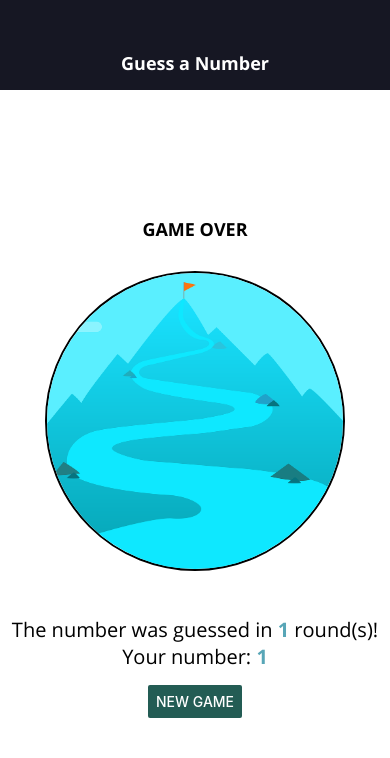
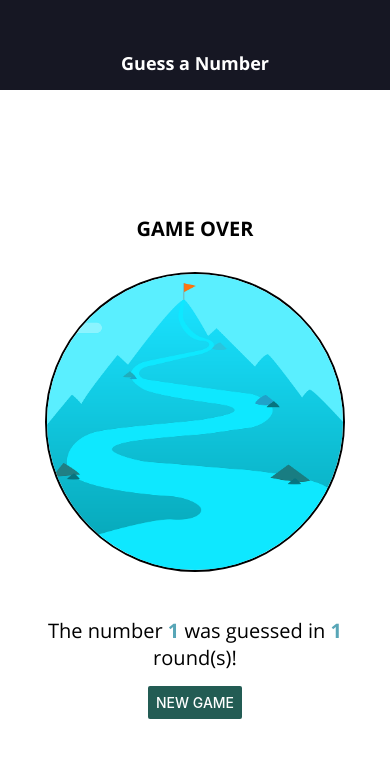
Before and after one commit to sapinspys/React-Native-Practice, a React Native app in the folder guess-a-number-app/: screen / in a window 390 px wide. Shown: the top 758 px of the page. Built offline with nearby package versions, Linux system fonts and the light colour scheme.

Commit message:
Simplifying end game message and styling

```diff
--- a/guess-a-number-app/components/TitleText.js
+++ b/guess-a-number-app/components/TitleText.js
@@ -11,7 +11,7 @@ const TitleText = (props) => {
 const styles = StyleSheet.create({
     title: {
         fontFamily: "open-sans-bold",
-        fontSize: 18
+        fontSize: 20
     }
 });
 
--- a/guess-a-number-app/screens/GameOverScreen.js
+++ b/guess-a-number-app/screens/GameOverScreen.js
@@ -21,11 +21,9 @@ const GameOverScreen = (props) => {
       {/* Text>Text components WILL inherit styling */}
       <View style={styles.resultContainer}>
         <BodyText style={styles.resultText}>
-          The number was guessed in{" "}
-          <Text style={styles.highlight}>{props.rounds}</Text> round(s)!
-        </BodyText>
-        <BodyText style={styles.resultText}>
-          Your number: <Text style={styles.highlight}>{props.userChoice}</Text>
+          The number <Text style={styles.highlight}>{props.userChoice}</Text>{" "}
+          was guessed in <Text style={styles.highlight}>{props.rounds}</Text>{" "}
+          round(s)!
         </BodyText>
       </View>
       <Button
@@ -58,6 +56,7 @@ const styles = StyleSheet.create({
     height: "100%",
   },
   resultContainer: {
+    width: "80%",
     marginVertical: 15,
   },
   resultText: {
```
